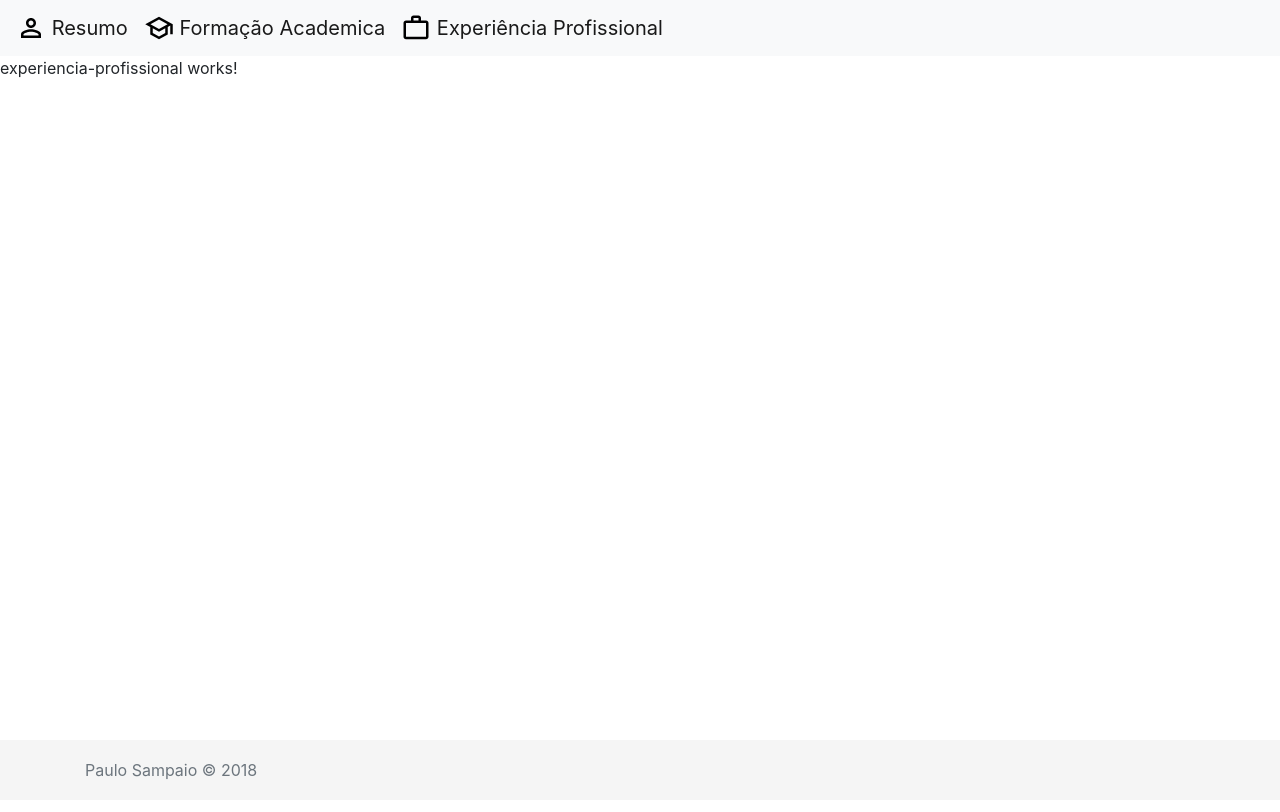
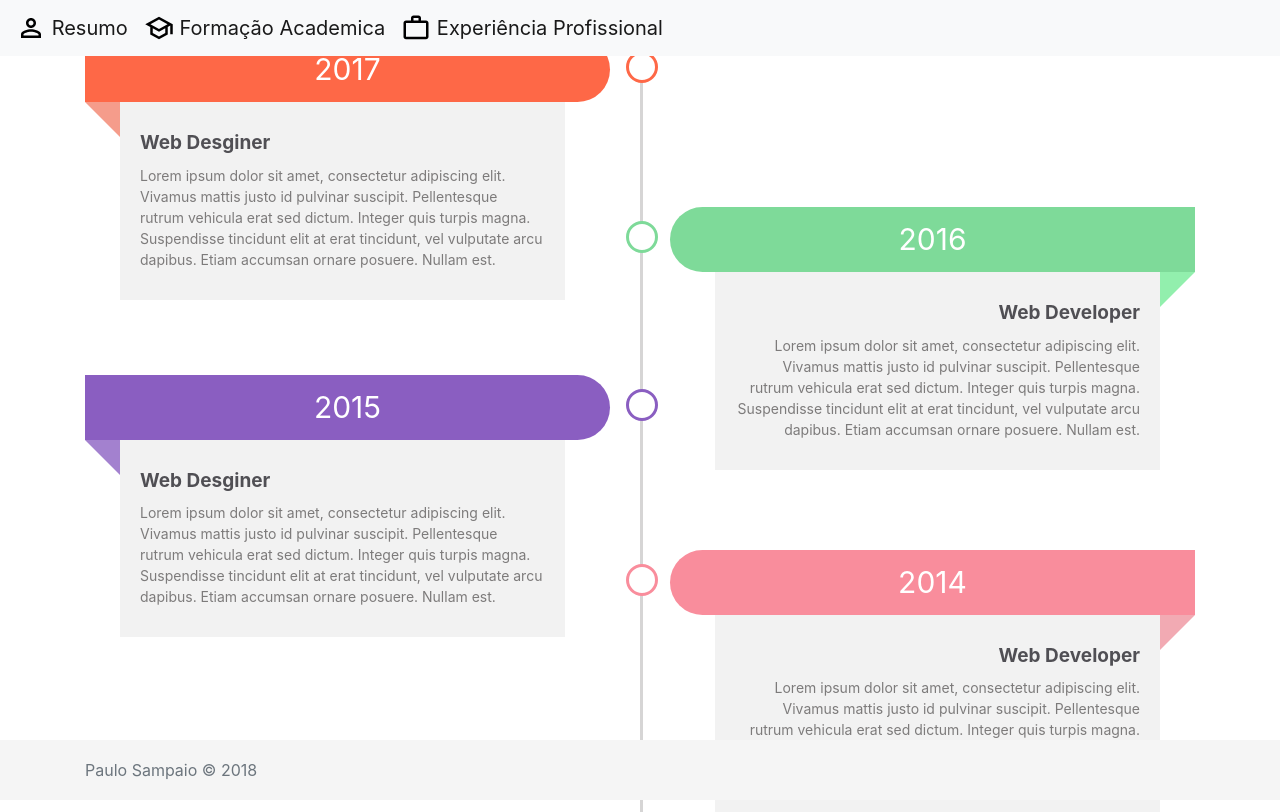
Before and after one commit to paulosales47/SitePessoal, an Angular app: page /ExperienciaProfissional in a window 1280 px wide. Built offline with nearby package versions, Linux system fonts and the light colour scheme.

Commit message:
Fixação do rodape e topo + código base para time line

```diff
--- a/angular.json
+++ b/angular.json
@@ -28,7 +28,7 @@
             ],
             "scripts": [
               "./node_modules/jquery/dist/jquery.min.js",
-              "./node_modules/popper.js/dist/popper.min.js",
+              "./node_modules/popper.js/dist/umd/popper.min.js",
               "./node_modules/bootstrap/dist/js/bootstrap.min.js"
             ]
           },
--- a/src/app/app.component.html
+++ b/src/app/app.component.html
@@ -1,3 +1,7 @@
 <app-topo></app-topo>
-<router-outlet></router-outlet>
+
+<div class="container">
+    <router-outlet></router-outlet>
+</div>
+
 <app-rodape></app-rodape>
--- a/src/app/experiencia-profissional/experiencia-profissional.component.css
+++ b/src/app/experiencia-profissional/experiencia-profissional.component.css
@@ -0,0 +1,37 @@
+.main-timeline8{overflow:hidden;position:relative}
+.main-timeline8:after,.main-timeline8:before{content:"";display:block;width:100%;clear:both}
+.main-timeline8:before{content:"";width:3px;height:100%;background:#d6d5d5;position:absolute;top:30px;left:50%}
+.main-timeline8 .timeline{width:50%;float:left;padding-right:30px;position:relative}
+.main-timeline8 .timeline-icon{width:32px;height:32px;border-radius:50%;background:#fff;border:3px solid #fe6847;position:absolute;top:5.5%;right:-17.5px}
+.main-timeline8 .year{display:block;padding:10px;margin:0;font-size:30px;color:#fff;border-radius:0 50px 50px 0;background:#fe6847;text-align:center;position:relative}
+.main-timeline8 .year:before{content:"";border-top:35px solid #f59c8b;border-left:35px solid transparent;position:absolute;bottom:-35px;left:0}
+.main-timeline8 .timeline-content{padding:30px 20px;margin:0 45px 0 35px;background:#f2f2f2}
+.main-timeline8 .title{font-size:19px;font-weight:700;color:#504f54;margin:0 0 10px}
+.main-timeline8 .description{font-size:14px;color:#7d7b7b;margin:0}
+.main-timeline8 .timeline:nth-child(2n){padding:0 0 0 30px}
+.main-timeline8 .timeline:nth-child(2n) .timeline-icon{right:auto;left:-14.5px}
+.main-timeline8 .timeline:nth-child(2n) .year{border-radius:50px 0 0 50px;background:#7eda99}
+.main-timeline8 .timeline:nth-child(2n) .year:before{border-left:none;border-right:35px solid transparent;left:auto;right:0}
+.main-timeline8 .timeline:nth-child(2n) .timeline-content{text-align:right;margin:0 35px 0 45px}
+.main-timeline8 .timeline:nth-child(2){margin-top:170px}
+.main-timeline8 .timeline:nth-child(odd){margin:-175px 0 0}
+.main-timeline8 .timeline:nth-child(even){margin-bottom:80px}
+.main-timeline8 .timeline:first-child,.main-timeline8 .timeline:last-child:nth-child(even){margin:0}
+.main-timeline8 .timeline:nth-child(2n) .timeline-icon{border-color:#7eda99}
+.main-timeline8 .timeline:nth-child(2n) .year:before{border-top-color:#92efad}
+.main-timeline8 .timeline:nth-child(3n) .timeline-icon{border-color:#8a5ec1}
+.main-timeline8 .timeline:nth-child(3n) .year{background:#8a5ec1}
+.main-timeline8 .timeline:nth-child(3n) .year:before{border-top-color:#a381cf}
+.main-timeline8 .timeline:nth-child(4n) .timeline-icon{border-color:#f98d9c}
+.main-timeline8 .timeline:nth-child(4n) .year{background:#f98d9c}
+.main-timeline8 .timeline:nth-child(4n) .year:before{border-top-color:#f2aab3}
+@media only screen and (max-width:767px){.main-timeline8{overflow:visible}
+.main-timeline8:before{top:0;left:0}
+.main-timeline8 .timeline:nth-child(2),.main-timeline8 .timeline:nth-child(even),.main-timeline8 .timeline:nth-child(odd){margin:0}
+.main-timeline8 .timeline{width:100%;float:none;padding:0 0 0 30px;margin-bottom:20px!important}
+.main-timeline8 .timeline:last-child{margin:0!important}
+.main-timeline8 .timeline-icon{right:auto;left:-14.5px}
+.main-timeline8 .year{border-radius:50px 0 0 50px}
+.main-timeline8 .year:before{border-left:none;border-right:35px solid transparent;left:auto;right:0}
+.main-timeline8 .timeline-content{margin:0 35px 0 45px}
+}
--- a/src/app/experiencia-profissional/experiencia-profissional.component.html
+++ b/src/app/experiencia-profissional/experiencia-profissional.component.html
@@ -1,3 +1,47 @@
-<p>
-  experiencia-profissional works!
-</p>
+<h4>Timeline Style : Demo-8</h4>
+<div class="row">
+    <div class="col-md-12">
+        <div class="main-timeline8">
+            <div class="timeline">
+                <span class="timeline-icon"></span>
+                <span class="year">2017</span>
+                <div class="timeline-content">
+                    <h3 class="title">Web Desginer</h3>
+                    <p class="description">
+                        Lorem ipsum dolor sit amet, consectetur adipiscing elit. Vivamus mattis justo id pulvinar suscipit. Pellentesque rutrum vehicula erat sed dictum. Integer quis turpis magna. Suspendisse tincidunt elit at erat tincidunt, vel vulputate arcu dapibus. Etiam accumsan ornare posuere. Nullam est.
+                    </p>
+                </div>
+            </div>
+            <div class="timeline">
+                <span class="timeline-icon"></span>
+                <span class="year">2016</span>
+                <div class="timeline-content">
+                    <h3 class="title">Web Developer</h3>
+                    <p class="description">
+                        Lorem ipsum dolor sit amet, consectetur adipiscing elit. Vivamus mattis justo id pulvinar suscipit. Pellentesque rutrum vehicula erat sed dictum. Integer quis turpis magna. Suspendisse tincidunt elit at erat tincidunt, vel vulputate arcu dapibus. Etiam accumsan ornare posuere. Nullam est.
+                    </p>
+                </div>
+            </div>
+            <div class="timeline">
+                <span class="timeline-icon"></span>
+                <span class="year">2015</span>
+                <div class="timeline-content">
+                    <h3 class="title">Web Desginer</h3>
+                    <p class="description">
+                        Lorem ipsum dolor sit amet, consectetur adipiscing elit. Vivamus mattis justo id pulvinar suscipit. Pellentesque rutrum vehicula erat sed dictum. Integer quis turpis magna. Suspendisse tincidunt elit at erat tincidunt, vel vulputate arcu dapibus. Etiam accumsan ornare posuere. Nullam est.
+                    </p>
+                </div>
+            </div>
+            <div class="timeline">
+                <span class="timeline-icon"></span>
+                <span class="year">2014</span>
+                <div class="timeline-content">
+                    <h3 class="title">Web Developer</h3>
+                    <p class="description">
+                        Lorem ipsum dolor sit amet, consectetur adipiscing elit. Vivamus mattis justo id pulvinar suscipit. Pellentesque rutrum vehicula erat sed dictum. Integer quis turpis magna. Suspendisse tincidunt elit at erat tincidunt, vel vulputate arcu dapibus. Etiam accumsan ornare posuere. Nullam est.
+                    </p>
+                </div>
+            </div>
+        </div>
+    </div>
+</div>
--- a/src/app/rodape/rodape.component.css
+++ b/src/app/rodape/rodape.component.css
@@ -1,7 +1,7 @@
 .footer{
-    position: absolute;
+    position: fixed;
+    width: 100%;
     bottom: 0;
-    width: 100%;
     height: 60px;
     line-height: 60px;
     background-color: #f5f5f5;
--- a/src/app/topo/topo.component.css
+++ b/src/app/topo/topo.component.css
@@ -0,0 +1,3 @@
+.fixed-top{
+    margin-bottom: 100px !important;
+}
--- a/src/app/topo/topo.component.html
+++ b/src/app/topo/topo.component.html
@@ -1,4 +1,4 @@
-<nav class="navbar navbar-expand-lg navbar-light bg-light">
+<nav class="navbar navbar-expand-lg navbar-light bg-light fixed-top">
   <div class="collapse navbar-collapse" id="navbarNav">
 
     <a class="navbar-brand" [routerLink]="['/']">
@@ -15,6 +15,5 @@
       <img src="../../assets/ico/outline-work_outline-24px.svg" width="30" height="30" class="d-inline-block align-top" alt="Experiência Profissional">
       Experiência Profissional
     </a>
-
   </div>
 </nav>
```
